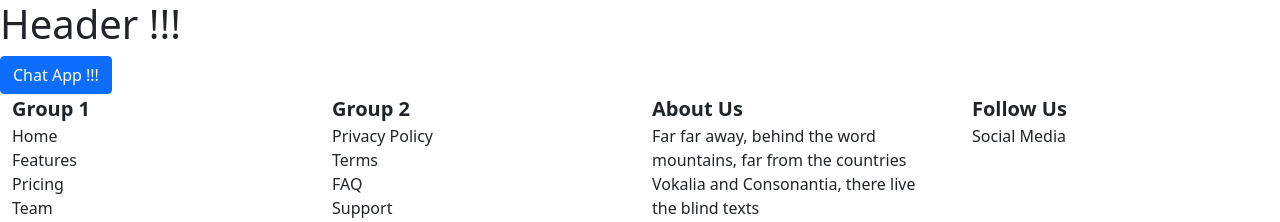
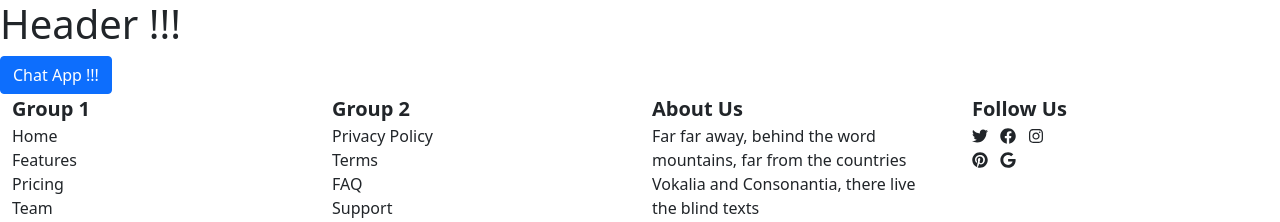
Before and after one commit to phantom-mayavi/react-apps, a React (Create React App) app in the folder chat-app/: page / in a window 1280 px wide. Shown: the top 222 px of the page. Built offline with nearby package versions, Linux system fonts and the light colour scheme.

Commit message:
social icons in footer

```diff
--- a/chat-app/package.json
+++ b/chat-app/package.json
@@ -3,6 +3,9 @@
   "version": "0.1.0",
   "private": true,
   "dependencies": {
+    "@fortawesome/fontawesome-svg-core": "^1.2.36",
+    "@fortawesome/free-brands-svg-icons": "^5.15.4",
+    "@fortawesome/react-fontawesome": "^0.1.15",
     "@testing-library/jest-dom": "^5.14.1",
     "@testing-library/react": "^11.2.7",
     "@testing-library/user-event": "^12.8.3",
--- /dev/null
+++ b/chat-app/src/components/SocialFollow.jsx
@@ -0,0 +1,23 @@
+import React from 'react';
+import { FontAwesomeIcon } from "@fortawesome/react-fontawesome";
+import {
+    faGoogle,
+    faFacebook,
+    faTwitter,
+    faInstagram,
+    faPinterest,
+  } from "@fortawesome/free-brands-svg-icons";
+
+export default function SocialFollow() {
+    return (
+        <div class="social-container">
+            <FontAwesomeIcon icon={faTwitter}  />&nbsp;&nbsp;&nbsp;
+            <FontAwesomeIcon icon={faFacebook}  />&nbsp;&nbsp;&nbsp;
+            <FontAwesomeIcon icon={faInstagram} />
+            <br/>
+            <FontAwesomeIcon icon={faPinterest} />&nbsp;&nbsp;&nbsp;
+            <FontAwesomeIcon icon={faGoogle} />
+
+        </div>
+      );
+}
--- a/chat-app/src/components/footer.jsx
+++ b/chat-app/src/components/footer.jsx
@@ -1,4 +1,6 @@
 import React, { Component } from 'react';
+import SocialFollow from "./SocialFollow"
+
 
 class Footer extends Component {
     state = {  }
@@ -42,9 +44,7 @@ class Footer extends Component {
                         <div class="col-md-3">
                             <ul class="list-unstyled">
                                 <li class="lead"><b><strong>Follow Us</strong></b></li>
-                                <li>
-                                    Social Media
-                                </li>
+                                <li><SocialFollow /></li>
                             </ul>
                         </div>
                     </div>
```
Also changed, not shown: 1 other file (tests, documents, lock files or other folders).
